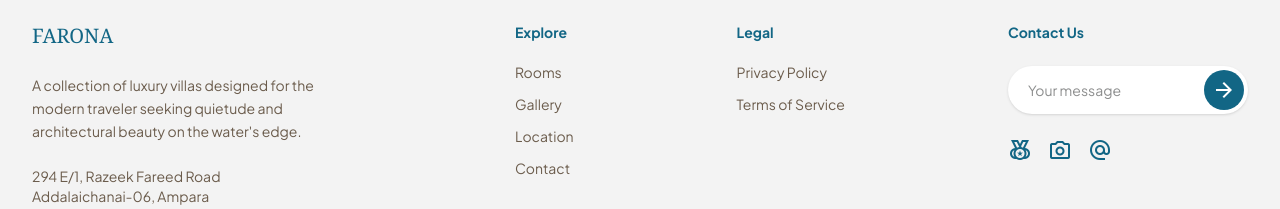
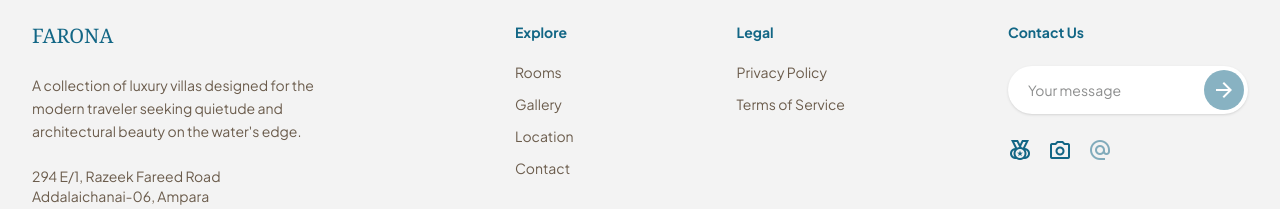
Before and after one commit to Hathiqu-ahamath/FaroNa_Beach_Villa, a React (Vite) app: page / in a window 1280 px wide. Shown: the part 4313-4522 px from the top of the page. Built offline with nearby package versions, Linux system fonts and the light colour scheme; no server answers.

Commit message:
Add message validation in footer contact form - requires message to send

```diff
--- a/src/components/Footer.jsx
+++ b/src/components/Footer.jsx
@@ -1,4 +1,8 @@
+import { useState } from 'react'
+
 export default function Footer({ setCurrentPage }) {
+  const [message, setMessage] = useState('')
+
   const scrollToSection = (sectionId) => {
     setCurrentPage('home')
     setTimeout(() => {
@@ -9,7 +13,12 @@ export default function Footer({ setCurrentPage }) {
     }, 100)
   }
 
-  const WhatsAppUrl = "https://wa.me/94771234567?text=Hi%20Farona%20Beach%20Villa,%20I'm%20interested%20in%20booking!"
+  const handleSendMessage = () => {
+    if (!message.trim()) return
+    const WhatsAppUrl = `https://wa.me/94771234567?text=${encodeURIComponent(message)}`
+    window.open(WhatsAppUrl, '_blank')
+    setMessage('')
+  }
 
   return (
     <footer id="location" className="bg-surface-container-low w-full py-8 md:py-12 px-6 md:px-8">
@@ -45,13 +54,24 @@ export default function Footer({ setCurrentPage }) {
         <div className="flex flex-col gap-3 md:gap-4">
           <span className="font-bold text-primary text-sm mb-1 md:mb-2">Contact Us</span>
           <div className="flex bg-surface-container-lowest rounded-full p-1 shadow-sm overflow-hidden">
-            <input className="bg-transparent border-none focus:ring-0 px-3 md:px-4 text-xs md:text-sm w-32 md:w-48" placeholder="Your message" type="text"/>
-            <a href={WhatsAppUrl} target="_blank" rel="noopener noreferrer" className="bg-primary text-white p-1.5 md:p-2 rounded-full material-symbols-outlined text-sm">arrow_forward</a>
+            <input
+              value={message}
+              onChange={(e) => setMessage(e.target.value)}
+              className="bg-transparent border-none focus:ring-0 px-3 md:px-4 text-xs md:text-sm w-32 md:w-48"
+              placeholder="Your message"
+              type="text"
+              onKeyPress={(e) => e.key === 'Enter' && handleSendMessage()}
+            />
+            <button
+              onClick={handleSendMessage}
+              disabled={!message.trim()}
+              className={`bg-primary text-white p-1.5 md:p-2 rounded-full material-symbols-outlined text-sm ${!message.trim() ? 'opacity-50 cursor-not-allowed' : ''}`}
+            >arrow_forward</button>
           </div>
           <div className="flex gap-3 md:gap-4 mt-1 md:mt-2">
             <span className="material-symbols-outlined text-primary cursor-pointer text-sm md:text-base">social_leaderboard</span>
             <span className="material-symbols-outlined text-primary cursor-pointer text-sm md:text-base">photo_camera</span>
-            <a href={WhatsAppUrl} target="_blank" rel="noopener noreferrer" className="material-symbols-outlined text-primary cursor-pointer text-sm md:text-base">alternate_email</a>
+            <button onClick={handleSendMessage} disabled={!message.trim()} className={`material-symbols-outlined text-primary cursor-pointer text-sm md:text-base ${!message.trim() ? 'opacity-50 cursor-not-allowed' : ''}`}>alternate_email</button>
           </div>
         </div>
       </div>
```
